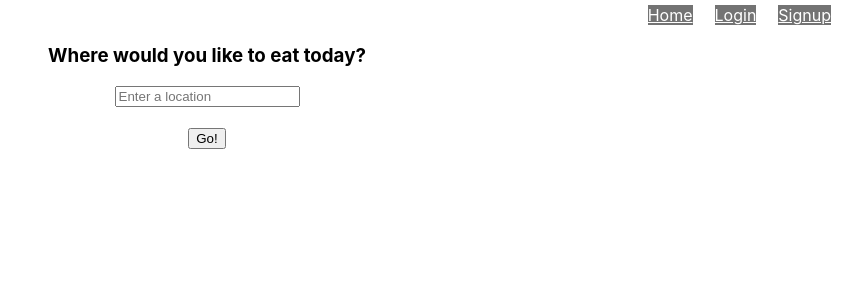
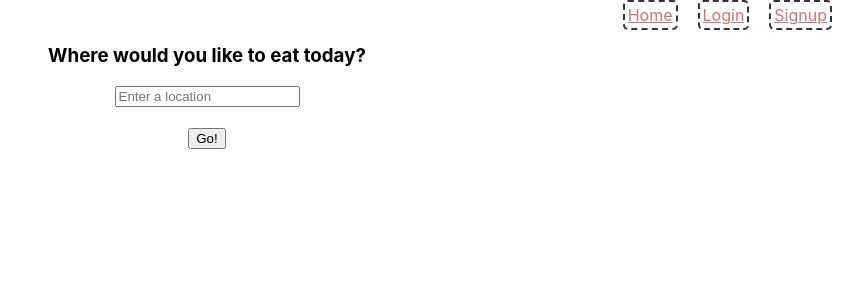
Before and after one commit to nchan7/meals-with-friends, a React (Create React App) app in the folder client/: page / in a window 1280 px wide. Shown: the top 300 px of the page, without its empty margins (433-1280 px from the left). Built offline with nearby package versions, Linux system fonts and the light colour scheme.

Commit message:
added reviews to the page for a specific restaurant

```diff
--- a/client/src/App.css
+++ b/client/src/App.css
@@ -11,9 +11,10 @@ nav {
 
 .link {
   margin: 5px 10px;
-  color: white;
-  background-color: rgba(100, 100, 100, .9);
-  border: 1px solid white;
+  padding: 3px;
+  color: rgb(206, 115, 115);
+  border: 2px dashed #333333;
+  border-radius: 5px;
 }
 
 .link:hover {
--- a/client/src/Details.tsx
+++ b/client/src/Details.tsx
@@ -35,6 +35,7 @@ const Details: React.FC<IRestaurantProps> = ({api_id, token}) => {
   const [restaurant, setRestaurant] = useState<IRestaurantDetails>({} as IRestaurantDetails)
   const [review, setReview] = useState<string>('')
   const [reviews, setReviews] = useState<IReview[]>([])
+  const [dependancy, setDependancy] = useState<number>(0)
 
   useEffect( () => {
     console.log("Running the first effect")
@@ -50,7 +51,7 @@ const Details: React.FC<IRestaurantProps> = ({api_id, token}) => {
       console.log(response.data)
       setReviews(response.data);
     })
-  }, [reviews])
+  }, [dependancy, api_id])
 
   function handleReviewChange(e: React.ChangeEvent<HTMLInputElement>) {
     setReview(e.target.value)
@@ -69,10 +70,12 @@ const Details: React.FC<IRestaurantProps> = ({api_id, token}) => {
       review: review
       }, config).then(res => {
           console.log(res.data)
+          setDependancy(dependancy + 1);
       }).catch(err => {
           console.log("Error:", err)
       })
     console.log("it works!")
+    setReview('')
   }
 
   var restaurantDetails;
@@ -95,12 +98,12 @@ const Details: React.FC<IRestaurantProps> = ({api_id, token}) => {
   if (reviews.length > 0) {
     reviewDetails = reviews.map((review, i) => {
       let timestamp = review._id.toString().substring(0,8)
-      let date = new Date( parseInt( timestamp, 16 ) * 1000 )
+      // let date = new Date( parseInt( timestamp, 16 ) * 1000 )
       return (
         <div key={i} className='review'>
           <p>{review.review}</p>
           <p>By: {review.user_name}</p>
-          <p>{date}</p>
+          {/* <p>{date}</p> */}
         </div>
       )
     })
@@ -120,7 +123,7 @@ return (
           value={review}
           type="text"
           name="review"
-          placeholder="Add a review" /> <br/> <br/>
+          placeholder="Comment..." /> <br/> <br/>
         <input type="submit" value="Submit" />
       </form>
       {reviewDetails}
```
Also changed, not shown: client/src/Review.tsx (deleted, +0 -30 lines).
